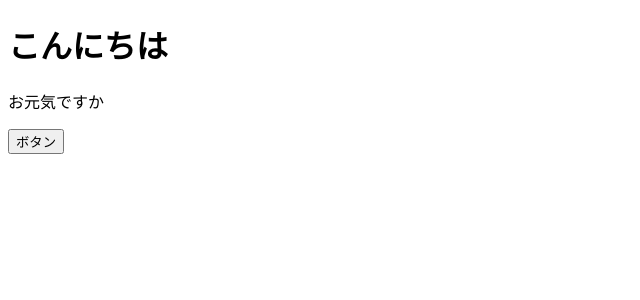
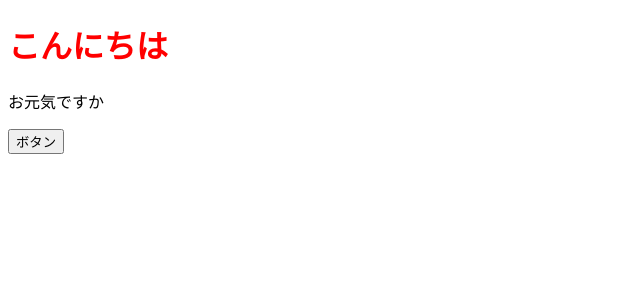
Before and after one commit to dabideps23/react-basis, a React (Vite) app: page / in a window 1280 px wide. Shown: the top 300 px of the page, without its empty margins (0-640 px from the left). Built offline with nearby package versions, Linux system fonts and the light colour scheme.

Commit message:
Styleの指定方法

```diff
--- a/src/App.jsx
+++ b/src/App.jsx
@@ -4,7 +4,7 @@ export const App = () => {
 
     return (
         <>
-            <h1>こんにちは</h1>
+            <h1 style={{ color: "red" }}>こんにちは</h1>
             <p>お元気ですか</p>
             <button onClick={onClickButton}>ボタン</button>
         </>
```
